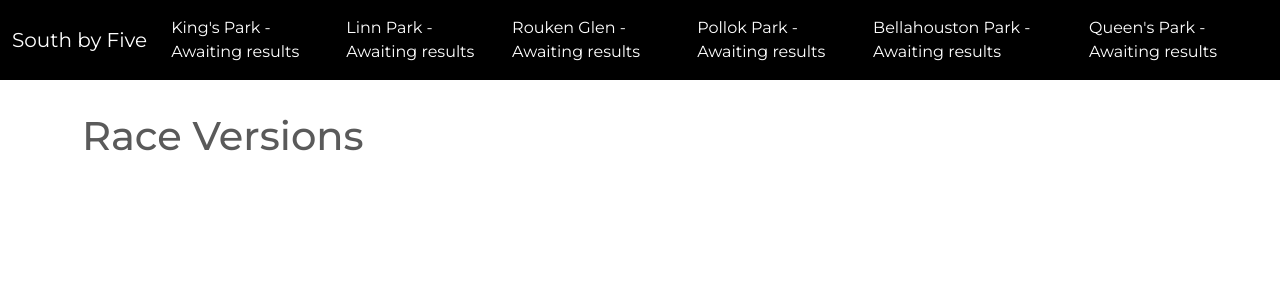
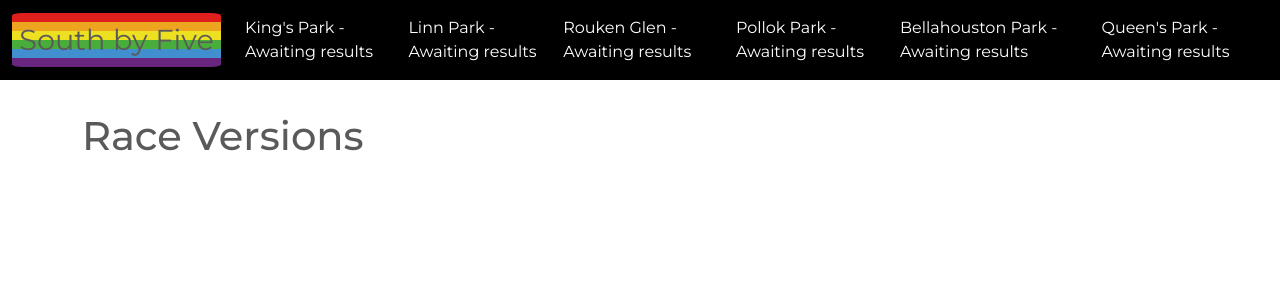
Before and after one commit to lukasz-pudlo/southbyfive, a Django app: page /race-versions/ in a window 1280 px wide. Shown: the top 300 px of the page. Run offline with Django 4.2, Linux system fonts and the light colour scheme; data that the repository does not hold is empty; some libraries are stand-ins or nearby versions.

Commit message:
Fix navbar-brand look on different viewports

```diff
--- a/sx5_project/static/css/custom.css
+++ b/sx5_project/static/css/custom.css
@@ -3,11 +3,20 @@
 }
 
 .navbar {
+    display: flex !important;
+    align-items: center !important;
+    justify-content: space-between !important;
     background-color: black !important;
 }
 
+.navbar-brand,
+.navbar-toggler {
+    margin-top: auto !important;
+    margin-bottom: auto !important;
+}
+
 .navbar-light .navbar-brand {
-    color: white !important;
+    font-size: 1.8rem;
 }
 
 .navbar-light .navbar-nav .nav-link {
@@ -50,10 +59,9 @@
 }
 
 .nav-item .nav-link {
-    color: black !important
+    color: black !important;
 }
 
-/* Define classes for each park color */
 .kings-park-color {
     background-color: #df1f1e !important;
 }
@@ -79,16 +87,26 @@
     background-color: #68267e !important;
 }
 
-.nav-item .nav-link.queens-park-color .nav-link.active {
+.nav-item .nav-link.active.kings-park-color {
     color: white !important;
 }
 
+.nav-item .nav-link.active.linn-park-color {
+    color: white !important;
+}
 
+.nav-item .nav-link.active.pollok-park-color {
+    color: white !important;
+}
 
+.nav-item .nav-link.active.bellahouston-park-color {
+    color: white !important;
+}
 
+.nav-item .nav-link.active.queens-park-color {
+    color: white !important;
+}
 
-
-/* Default padding for larger screens */
 .container {
     padding-top: 2em;
 }
@@ -98,64 +116,61 @@
     text-align: center !important;
 }
 
-
 .navbar-toggler {
     background-image: linear-gradient(to bottom,
             #df1f1e 0%,
-            /* Red */
             #df1f1e 16.666%,
-            /* Red */
             #eda51f 16.666%,
-            /* Orange */
             #eda51f 33.333%,
-            /* Orange */
             #ece020 33.333%,
-            /* Yellow */
             #ece020 50%,
-            /* Yellow */
             #49ad3c 50%,
-            /* Green */
             #49ad3c 66.666%,
-            /* Green */
             #418fcf 66.666%,
-            /* Blue */
             #418fcf 83.333%,
-            /* Blue */
             #68267e 83.333%,
-            /* Purple */
             #68267e 100%) !important;
-    /* Purple */
     color: #fff !important;
-    /* Ensure the color of the toggler icon is white */
     border: none !important;
-    /* Remove any border */
     outline: none !important;
-    /* Remove any outline */
     box-shadow: none !important;
-    /* Remove any box shadow */
     margin-bottom: 2vh;
 }
 
-
-
-/* Reduce padding for medium screens */
-@media (max-width: 768px) {
-    .container {
-        padding-top: 1.5em;
-    }
-}
-
-/* Reduce padding for small screens */
-@media (max-width: 576px) {
-    .container {
-        padding-top: 1em;
-    }
-}
-
-
-/* Media Query for Mobile Devices */
 @media (max-width: 767px) {
     .nav-link-lg {
         font-size: 1rem;
     }
+
+    .navbar-light .navbar-brand {
+        color: white !important;
+    }
 }
+
+@media (min-width: 768px) and (max-width: 991px) {
+    .navbar-light .navbar-brand {
+        color: white !important;
+        /* Visibility fix for tablet devices */
+    }
+}
+
+@media (min-width: 992px) {
+    .navbar-brand {
+        background-image: linear-gradient(to bottom,
+                #df1f1e 0%,
+                #df1f1e 16.666%,
+                #eda51f 16.666%,
+                #eda51f 33.333%,
+                #ece020 33.333%,
+                #ece020 50%,
+                #49ad3c 50%,
+                #49ad3c 66.666%,
+                #418fcf 66.666%,
+                #418fcf 83.333%,
+                #68267e 83.333%,
+                #68267e 100%) !important;
+        border-radius: 5%;
+        padding-left: 0.25em;
+        padding-right: 0.25em;
+    }
+}
```
